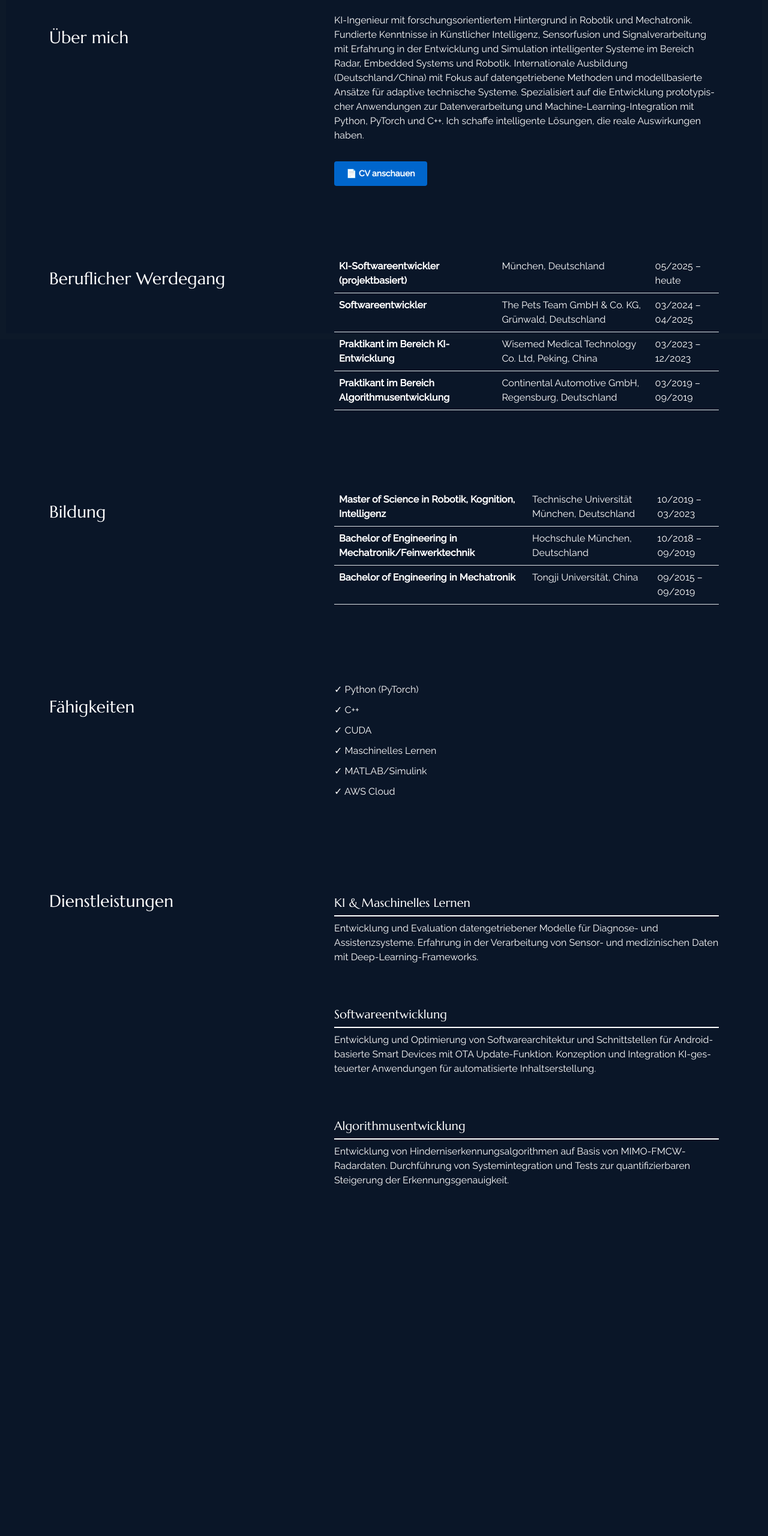
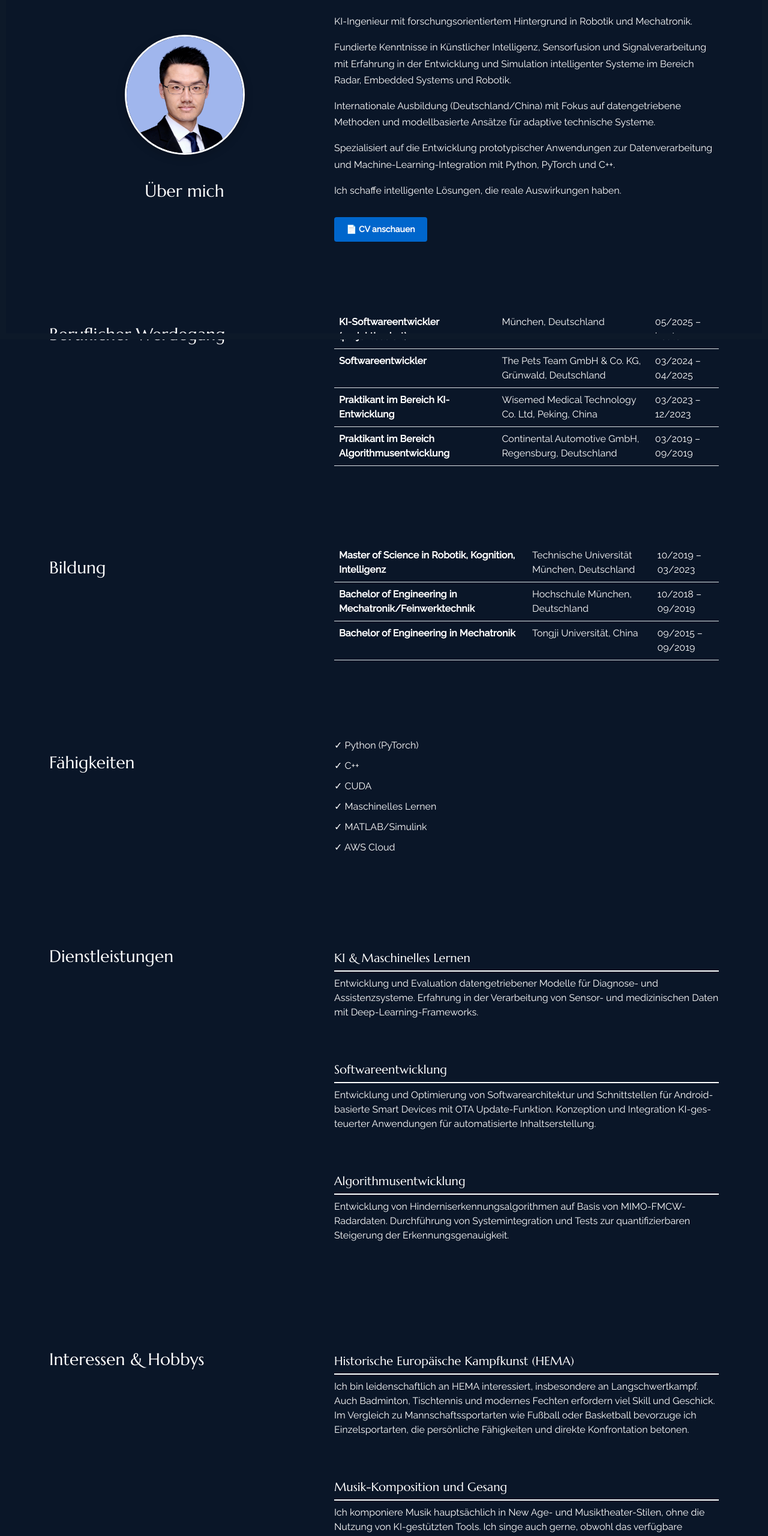
Before and after one commit to shaofei-liu/portfolio, a React (Create React App) app: page /about in a window 1280 px wide. Shown: the part 234-2795 px from the top of the page at 60% size. Before the commit the page ends 2254 px from the top, so only its background shows below. Built offline with nearby package versions, Linux system fonts and the light colour scheme.

Commit message:
添加：aboutme部分图片和hobbies介绍，修改关于我的文本

```diff
--- a/src/content_option.js
+++ b/src/content_option.js
@@ -33,8 +33,42 @@ const introdata = {
 const dataabout = {
     title: "Über mich",
     title_en: "About me",
-    aboutme: "KI-Ingenieur mit forschungsorientiertem Hintergrund in Robotik und Mechatronik. Fundierte Kenntnisse in Künstlicher Intelligenz, Sensorfusion und Signalverarbeitung mit Erfahrung in der Entwicklung und Simulation intelligenter Systeme im Bereich Radar, Embedded Systems und Robotik. Internationale Ausbildung (Deutschland/China) mit Fokus auf datengetriebene Methoden und modellbasierte Ansätze für adaptive technische Systeme. Spezialisiert auf die Entwicklung prototypischer Anwendungen zur Datenverarbeitung und Machine-Learning-Integration mit Python, PyTorch und C++. Ich schaffe intelligente Lösungen, die reale Auswirkungen haben.",
-    aboutme_en: "AI Engineer with research-oriented background in robotics and mechatronics. Proficient in Artificial Intelligence, sensor fusion and signal processing with experience developing and simulating intelligent systems in radar, embedded systems and robotics. International education (Germany/China) with focus on data-driven methods and model-based approaches for adaptive technical systems. Specialized in developing prototypical applications for data processing and machine learning integration with Python, PyTorch and C++. I create intelligent solutions with real-world impact.",
+    aboutme: "KI-Ingenieur mit forschungsorientiertem Hintergrund in Robotik und Mechatronik.",
+    aboutme_en: "AI Engineer with research-oriented background in robotics and mechatronics.",
+    aboutme_paragraphs: [
+        "KI-Ingenieur mit forschungsorientiertem Hintergrund in Robotik und Mechatronik.",
+        "Fundierte Kenntnisse in Künstlicher Intelligenz, Sensorfusion und Signalverarbeitung mit Erfahrung in der Entwicklung und Simulation intelligenter Systeme im Bereich Radar, Embedded Systems und Robotik.",
+        "Internationale Ausbildung (Deutschland/China) mit Fokus auf datengetriebene Methoden und modellbasierte Ansätze für adaptive technische Systeme.",
+        "Spezialisiert auf die Entwicklung prototypischer Anwendungen zur Datenverarbeitung und Machine-Learning-Integration mit Python, PyTorch und C++.",
+        "Ich schaffe intelligente Lösungen, die reale Auswirkungen haben."
+    ],
+    aboutme_paragraphs_en: [
+        "AI Engineer with research-oriented background in robotics and mechatronics.",
+        "Proficient in Artificial Intelligence, sensor fusion and signal processing with experience developing and simulating intelligent systems in the radar, embedded systems and robotics domains.",
+        "International education (Germany/China) with focus on data-driven methods and model-based approaches for adaptive technical systems.",
+        "Specialized in developing prototypical applications for data processing and machine learning integration with Python, PyTorch and C++.",
+        "I create intelligent solutions with real-world impact."
+    ],
+    hobbies: [
+        {
+            title: "Historische Europäische Kampfkunst (HEMA)",
+            title_en: "Historical European Martial Arts (HEMA)",
+            description: "Ich bin leidenschaftlich an HEMA interessiert, insbesondere an Langschwertkampf. Auch Badminton, Tischtennis und modernes Fechten erfordern viel Skill und Geschick. Im Vergleich zu Mannschaftssportarten wie Fußball oder Basketball bevorzuge ich Einzelsportarten, die persönliche Fähigkeiten und direkte Konfrontation betonen.",
+            description_en: "I am passionate about Historical European Martial Arts (HEMA), particularly longsword fencing. I also have experience in badminton, table tennis, and modern fencing. Compared to team sports such as football or basketball, I prefer individual sports that emphasize personal skill and direct confrontation."
+        },
+        {
+            title: "Musik-Komposition und Gesang",
+            title_en: "Music Composition and Singing",
+            description: "Ich komponiere Musik hauptsächlich in New Age- und Musiktheater-Stilen, ohne die Nutzung von KI-gestützten Tools. Ich singe auch gerne, obwohl das verfügbare Repertoire für meinen tiefen Bariton-Stimmumfang relativ begrenzt ist.",
+            description_en: "I compose music primarily in New Age and musical theatre styles, without the use of AI-assisted tools. I also enjoy singing, although suitable repertoire for my low baritone vocal range is relatively limited."
+        },
+        {
+            title: "Psychologie-Forschung",
+            title_en: "Psychology Research",
+            description: "Ich interessiere mich dafür, menschliche Emotionen und die Motivationen hinter Verhaltensweisen zu verstehen, besonders durch quantitative Ansätze, die die dynamischen Veränderungen von Gefühlen und Motivationen modellieren. Ich habe einen theoretischen Rahmen namens 'Satisfaction' entwickelt und schreibe derzeit ein Buch basierend auf dieser Theorie.",
+            description_en: "I am interested in understanding human emotions and the motivations behind behavior, especially through quantitative approaches that model the dynamic changes of feelings and motivations. I have proposed a theoretical framework called 'Satisfaction' and am currently writing a book based on this theory."
+        }
+    ]
 };
 const worktimeline = [{
         jobtitle: "KI-Softwareentwickler (projektbasiert)",
--- a/src/pages/about/index.js
+++ b/src/pages/about/index.js
@@ -11,6 +11,7 @@ import {
   services,
   translations,
 } from "../../content_option";
+import aboutmeImg from "../../assets/images/aboutme.png";
 
 export const About = () => {
   const [lang, setLang] = React.useState(localStorage.getItem("lang") || "de");
@@ -35,12 +36,19 @@ export const About = () => {
           </Col>
         </Row>
         <Row className="sec_sp">
-          <Col lg="5">
+          <Col lg="5" className="d-flex flex-column align-items-center justify-content-center">
+            <div className="aboutme-image-wrapper">
+              <img src={aboutmeImg} alt="Shaofei Liu" className="aboutme-circular-image" />
+            </div>
             <h3 className="color_sec py-4">{lang === 'en' ? dataabout.title_en : dataabout.title}</h3>
           </Col>
           <Col lg="7" className="d-flex align-items-center">
             <div>
-              <p>{lang === 'en' && dataabout.aboutme_en ? dataabout.aboutme_en : dataabout.aboutme}</p>
+              {(lang === 'en' ? dataabout.aboutme_paragraphs_en : dataabout.aboutme_paragraphs).map((paragraph, idx) => (
+                <p key={idx} style={{ marginBottom: '16px', lineHeight: '1.7' }}>
+                  {paragraph}
+                </p>
+              ))}
               <a
                 href="/ShaofeiLiu_Resume.pdf"
                 target="_blank"
@@ -138,6 +146,21 @@ export const About = () => {
             })}
           </Col>
         </Row>
+        <Row className="sec_sp">
+          <Col lg="5">
+            <h3 className="color_sec py-4">{lang === 'en' ? 'Interests & Hobbies' : 'Interessen & Hobbys'}</h3>
+          </Col>
+          <Col lg="7">
+            {dataabout.hobbies && dataabout.hobbies.map((hobby, i) => {
+              return (
+                <div className="service_ py-4" key={i}>
+                  <h5 className="service__title">{(lang === 'en' && hobby.title_en) ? hobby.title_en : hobby.title}</h5>
+                  <p className="service_desc">{(lang === 'en' && hobby.description_en) ? hobby.description_en : hobby.description}</p>
+                </div>
+              );
+            })}
+          </Col>
+        </Row>
       </Container>
     </HelmetProvider>
   );
--- a/src/pages/about/style.css
+++ b/src/pages/about/style.css
@@ -1,5 +1,36 @@
 .sec_sp {
     margin-bottom: calc(3rem + 5.128vw)
+}
+
+.aboutme-image-wrapper {
+    margin-bottom: 20px;
+    display: flex;
+    justify-content: center;
+    align-items: center;
+}
+
+.aboutme-circular-image {
+    width: 200px;
+    height: 200px;
+    border-radius: 50%;
+    object-fit: cover;
+    border: 3px solid var(--text-color);
+    box-shadow: 0 4px 15px rgba(0, 0, 0, 0.2);
+    transition: transform 0.3s ease, box-shadow 0.3s ease;
+}
+
+.aboutme-circular-image:hover {
+    transform: scale(1.05);
+    box-shadow: 0 6px 20px rgba(0, 102, 204, 0.3);
+}
+
+[data-theme="light"] .aboutme-circular-image {
+    border-color: #333;
+    box-shadow: 0 4px 15px rgba(100, 100, 100, 0.15);
+}
+
+[data-theme="light"] .aboutme-circular-image:hover {
+    box-shadow: 0 6px 20px rgba(0, 102, 204, 0.2);
 }
 
 .table td,
```
Also changed, not shown: src/assets/images/aboutme.png (added).
